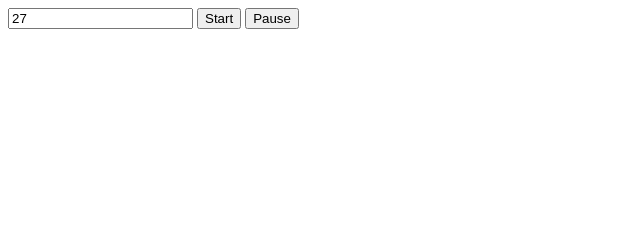
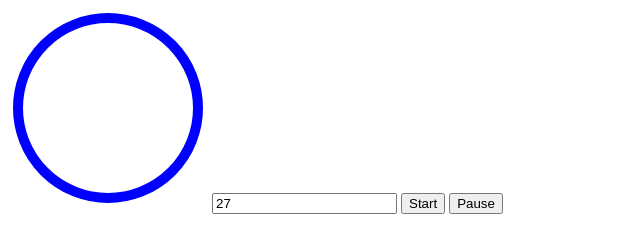
Before and after one commit to arigatory/simple_js_timer, a plain HTML site: page index.html in a window 1280 px wide. Both pictures are taken after a click on the button "Start". Shown: the whole page, without its empty margins (0-640 px from the left). Drawn offline with Linux system fonts and the light colour scheme.

Commit message:
start circke

```diff
--- a/index.html
+++ b/index.html
@@ -7,11 +7,21 @@
     <title>Document</title>
 </head>
 <body>
+    <svg height="200" width="200">
+        <circle
+            r="90"
+            cx="100"
+            cy="100"
+            fill="transparent"
+            stroke="blue"
+            stroke-width="10"
+        />
+    </svg>
     <input id="duration" value="30"/>
     <button id="start">Start</button>
     <button id="pause">Pause</button>
 
-
+    <script src="timer.js"></script>
     <script src="index.js"></script>
 </body>
 </html>
--- a/index.js
+++ b/index.js
@@ -1,42 +1,16 @@
-class Timer {
-    constructor(durationInput, startButton, pauseButton)
-    {
-        this.durationInput = durationInput;
-        this.startButton = startButton;
-        this.pauseButton = pauseButton;
-
-        this.startButton.addEventListener('click', this.start);
-        this.pauseButton.addEventListener('click', this.pause);
-    }
-
-    start = () => {
-        this.tick();
-        this.interval = setInterval(this.tick, 1000);
-    };
-
-    tick = () => {
-        if (this.timeRemaining <=0) {
-            this.pause();
-        } else {
-            this.timeRemaining = this.timeRemaining - 1;
-        }
-    }
-
-    get timeRemaining() {
-        return parseFloat(this.durationInput.value);
-    }
-
-    set timeRemaining(time) {
-        this.durationInput.value = time;
-    }
-
-    pause = () => {
-        clearInterval(this.interval);
-    }
-}
 
 const durationInput = document.querySelector("#duration");
 const startButton = document.querySelector("#start");
 const pauseButton = document.querySelector("#pause");
 
-const timer = new Timer(durationInput, startButton, pauseButton);
+const timer = new Timer(durationInput, startButton, pauseButton, {
+    onStart() {
+        console.log("Timer started")
+    },
+    onTick() {
+        console.log("Timer just ticked down")
+    },
+    onComplete() {
+        console.log("Timer is complete")
+    }
+});
--- /dev/null
+++ b/timer.js
@@ -0,0 +1,50 @@
+class Timer {
+    constructor(durationInput, startButton, pauseButton, callbacks)
+    {
+        this.durationInput = durationInput;
+        this.startButton = startButton;
+        this.pauseButton = pauseButton;
+        if (callbacks) {
+            this.onStart = callbacks.onStart;
+            this.onTick = callbacks.onTick;
+            this.onComplete = callbacks.onComplete;
+        }
+
+        this.startButton.addEventListener('click', this.start);
+        this.pauseButton.addEventListener('click', this.pause);
+    }
+
+    start = () => {
+        if (this.onStart) {
+            this.onStart();
+        }
+        this.tick();
+        this.interval = setInterval(this.tick, 1000);
+    };
+
+    tick = () => {
+        if (this.timeRemaining <=0) {
+            this.pause();
+            if (this.onComplete) {
+                this.onComplete();
+            }
+        } else {
+            this.timeRemaining = this.timeRemaining - 1;
+            if (this.onTick) {
+                this.onTick();
+            }
+        }
+    }
+
+    get timeRemaining() {
+        return parseFloat(this.durationInput.value);
+    }
+
+    set timeRemaining(time) {
+        this.durationInput.value = time;
+    }
+
+    pause = () => {
+        clearInterval(this.interval);
+    }
+}
```
